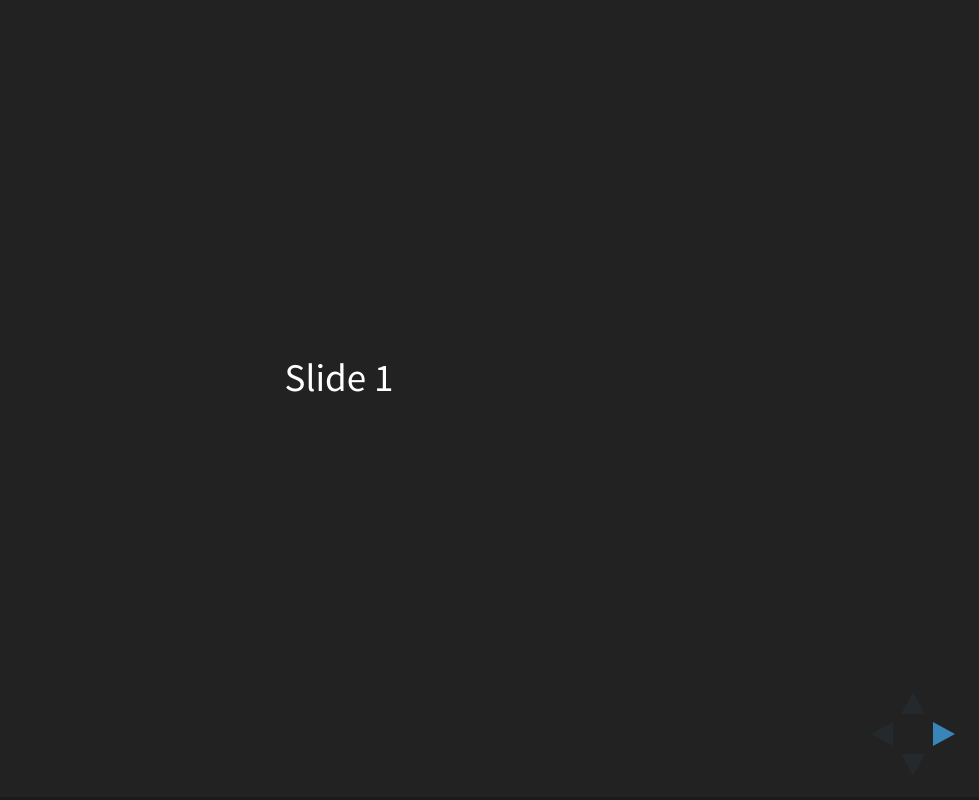
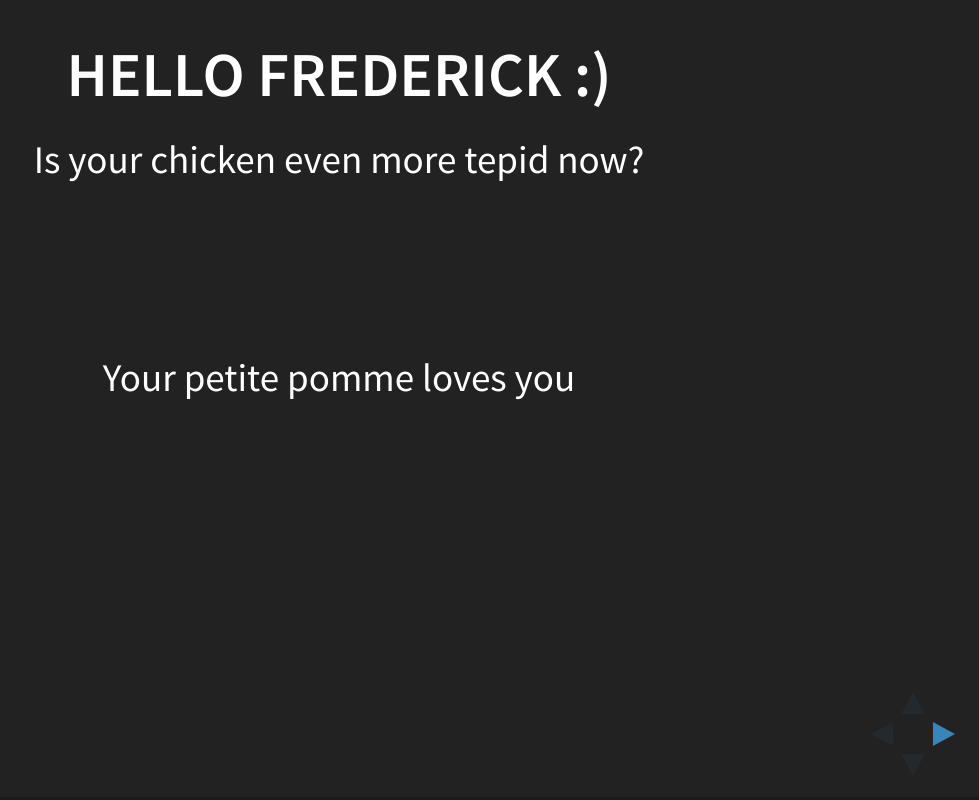
Before and after one commit to sssssli/presentations, a website: page index.html in a window 1280 px wide. Shown: the whole page, without its empty margins (301-1280 px from the left). Drawn offline with Linux system fonts and the light colour scheme.

Commit message:
testing - just 2 slides

```diff
--- a/index.html
+++ b/index.html
@@ -24,7 +24,16 @@
 	<body>
 		<div class="reveal">
 			<div class="slides">
-				<section>Slide 1</section>
+				<section>
+					<h2>Hello Frederick :)</h2>
+					<p>
+						Is your chicken even more tepid now?
+					</p>
+					<section>
+						<p>Your petite pomme loves you</p>
+					</section>
+				</section>
+
 				<section>Slide 2</section>
 			</div>
 		</div>
```
